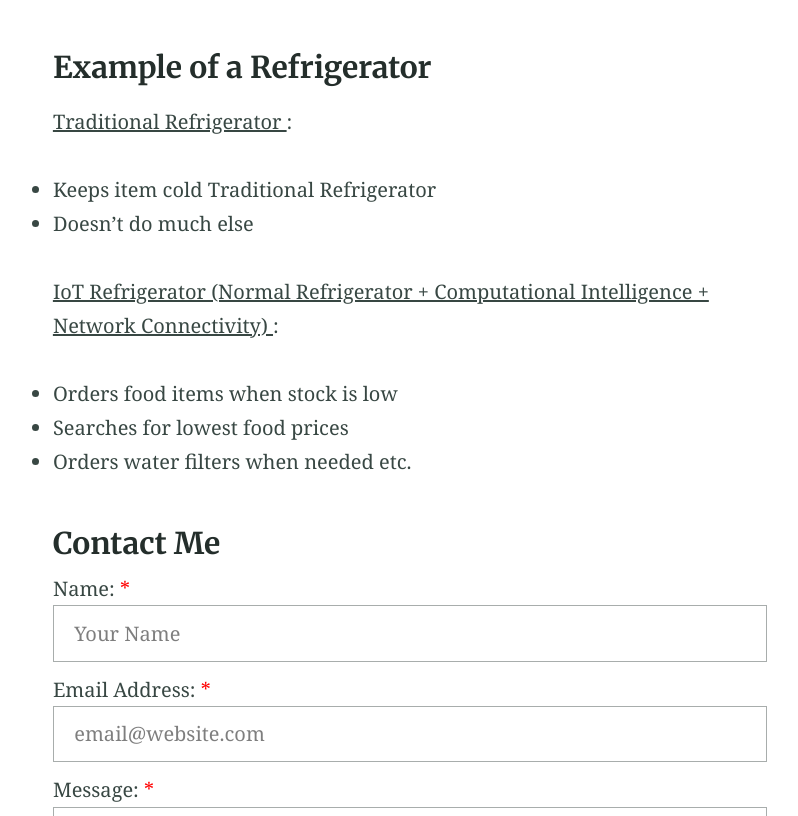
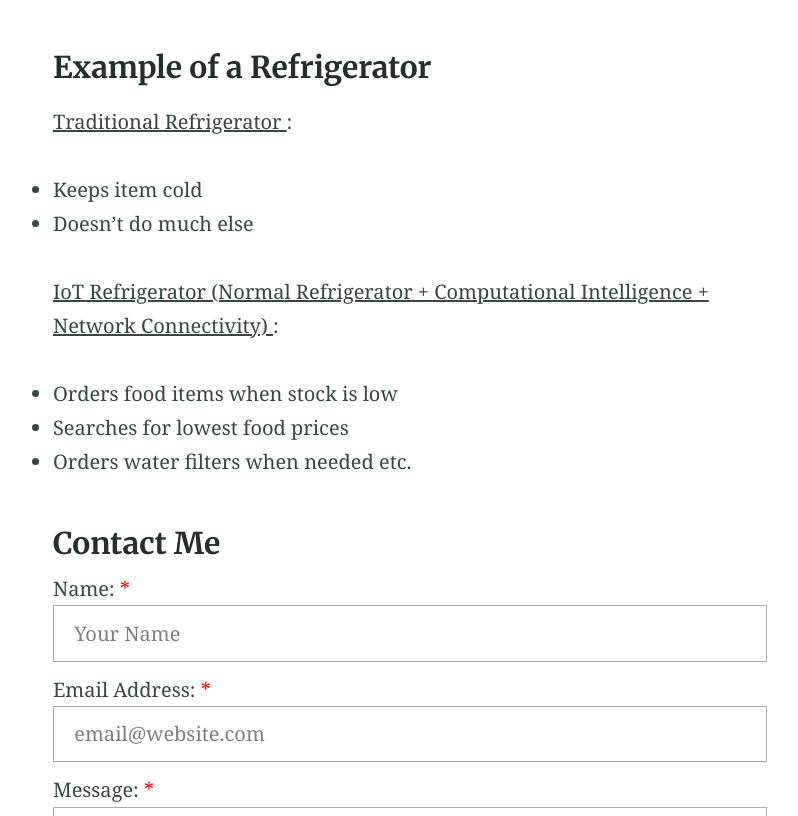
Before and after one commit to aka-Kush/aka-Kush.github.io, a Jekyll site: the page built from index.md, in a window 1280 px wide and 900 px high, scrolled down 840 px, cut to the strip 84-900 px from the top of the window. Shown: the whole strip, without its empty margins (230-1028 px from the left). Built offline with Jekyll 4.4.1, drawn with Linux system fonts in a browser that asks for light colours.

Commit message:
Update index.md

```diff
--- a/index.md
+++ b/index.md
@@ -17,7 +17,7 @@ layout: page
 
 <ins> Traditional Refrigerator </ins>:
 
-- Keeps item cold Traditional Refrigerator
+- Keeps item cold
 
 - Doesn't do much else
 
```
